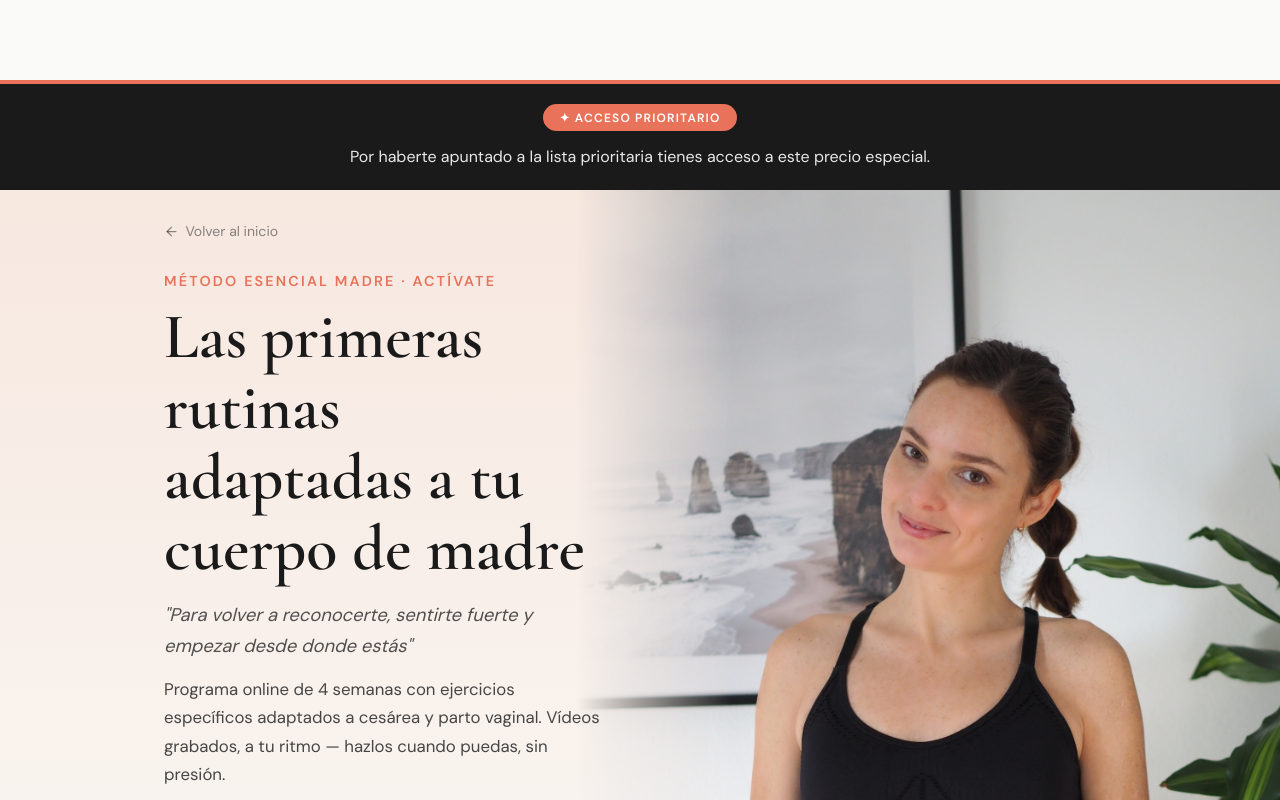
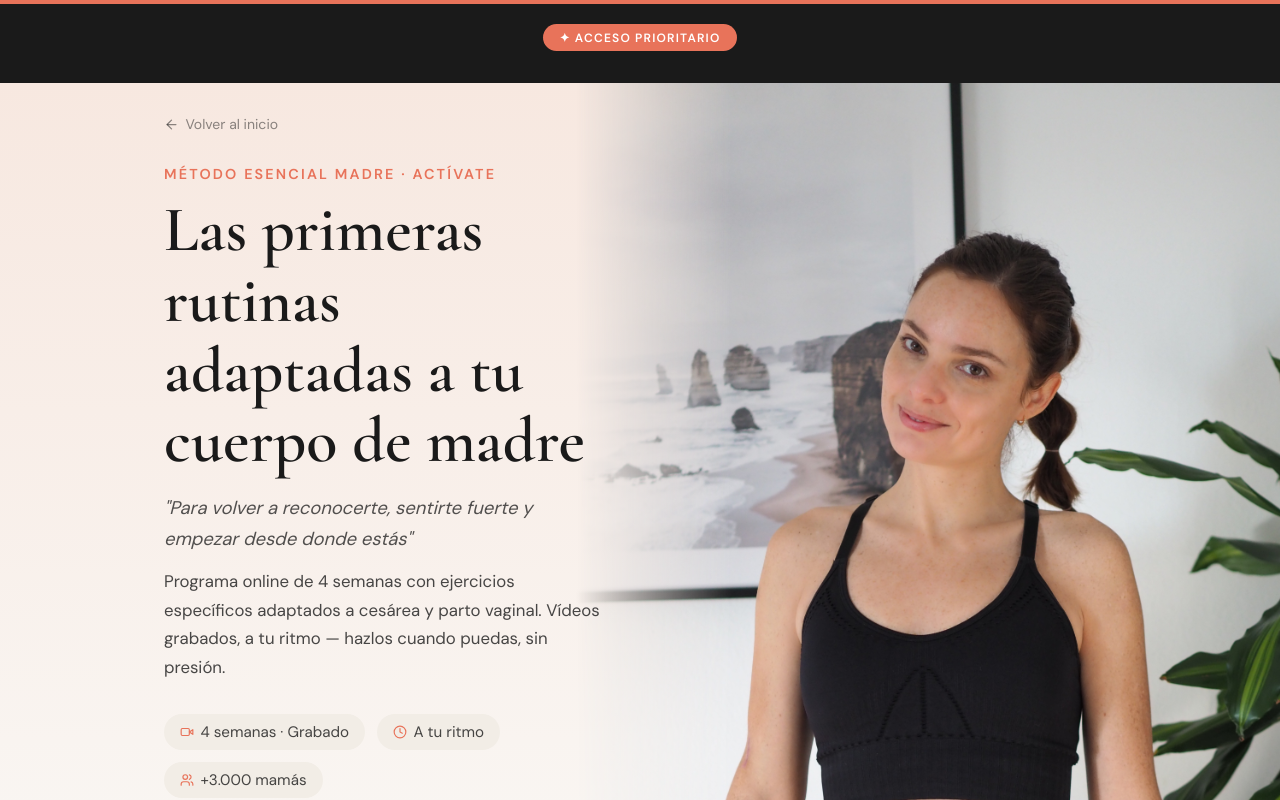
Before and after one commit to susanaaresla-lab/esencial-susana, a React (Create React App) app: page /acceso-prioritario in a window 1280 px wide. Shown: the top 800 px of the page. Built offline with nearby package versions, Linux system fonts and the light colour scheme.

Commit message:
timing parto vaginal cesárea acceso prioritario

```diff
--- a/src/pages/ActivateListaEsperaPage.js
+++ b/src/pages/ActivateListaEsperaPage.js
@@ -88,7 +88,7 @@ export default function ActivateListaEsperaPage() {
   const goComprar = () => { localStorage.setItem('activate_purchase_price', '97'); localStorage.setItem('activate_purchase_product', 'Método Esencial Madre: Actívate - Acceso Prioritario'); window.open(CHECKOUT_URL, '_blank'); };
 
   return (
-    <div style={{ paddingTop: 80 }}>
+    <div>
 
       <Helmet>
         <title>Acceso Prioritario | Método Esencial Madre: Actívate</title>
@@ -104,7 +104,7 @@ export default function ActivateListaEsperaPage() {
             ✦ Acceso prioritario
           </div>
           <p style={{ fontSize: '1rem', color: 'rgba(255,255,255,0.9)', lineHeight: 1.7, margin: 0 }}>
-            Por haberte apuntado a la lista prioritaria tienes acceso a este precio especial.
+
           </p>
         </div>
       </div>
@@ -248,7 +248,7 @@ export default function ActivateListaEsperaPage() {
               </h2>
               <ul className="check-list" style={{ marginBottom: '2rem' }}>
                 {[
-                  'Desde los 2 meses tras cesárea — aunque haya pasado más tiempo, nunca es tarde',
+                  'Desde los 40 días tras parto vaginal · Desde los 2 meses tras cesárea — aunque haya pasado más tiempo, nunca es tarde',
                   'Desde los 40 días tras parto vaginal',
                   'Sin equipamiento — solo necesitas tu cuerpo y un sitio en casa',
                   'Vídeos grabados — hazlos cuando puedas, a tu ritmo',
```
